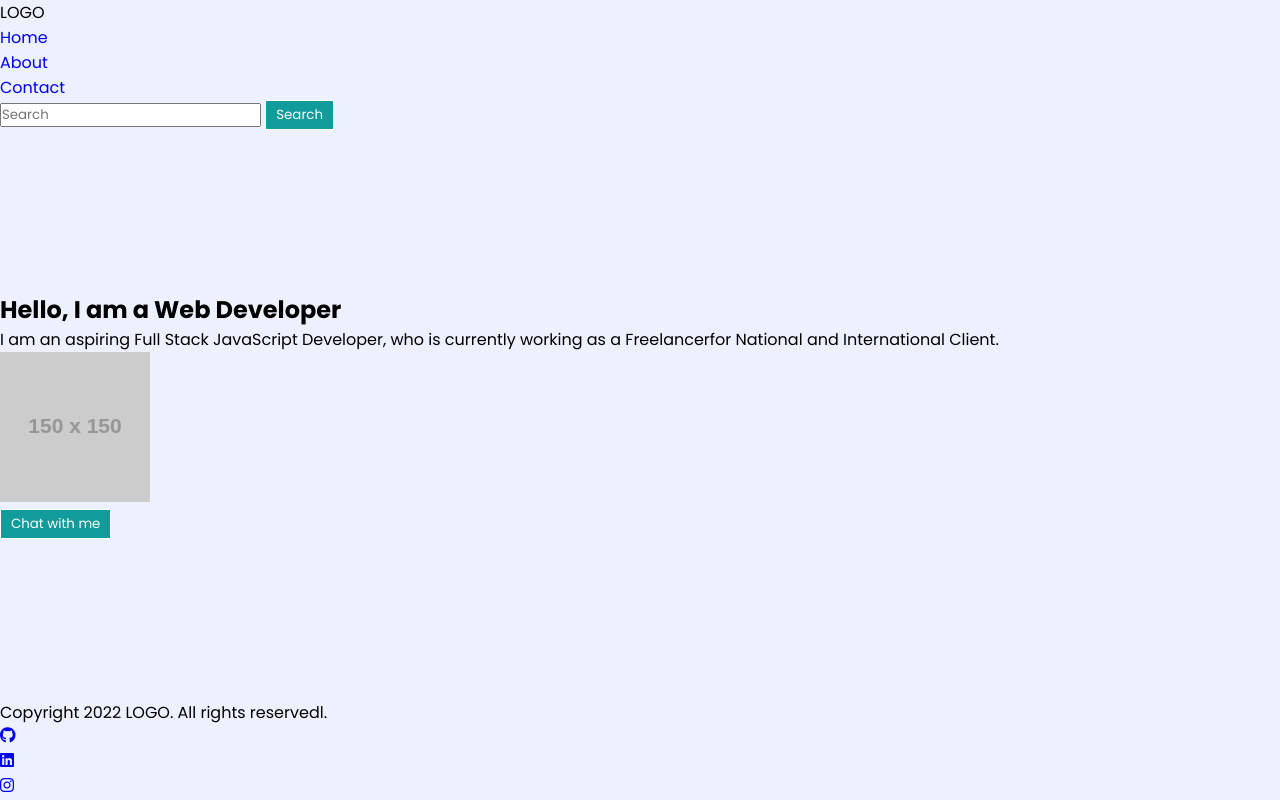
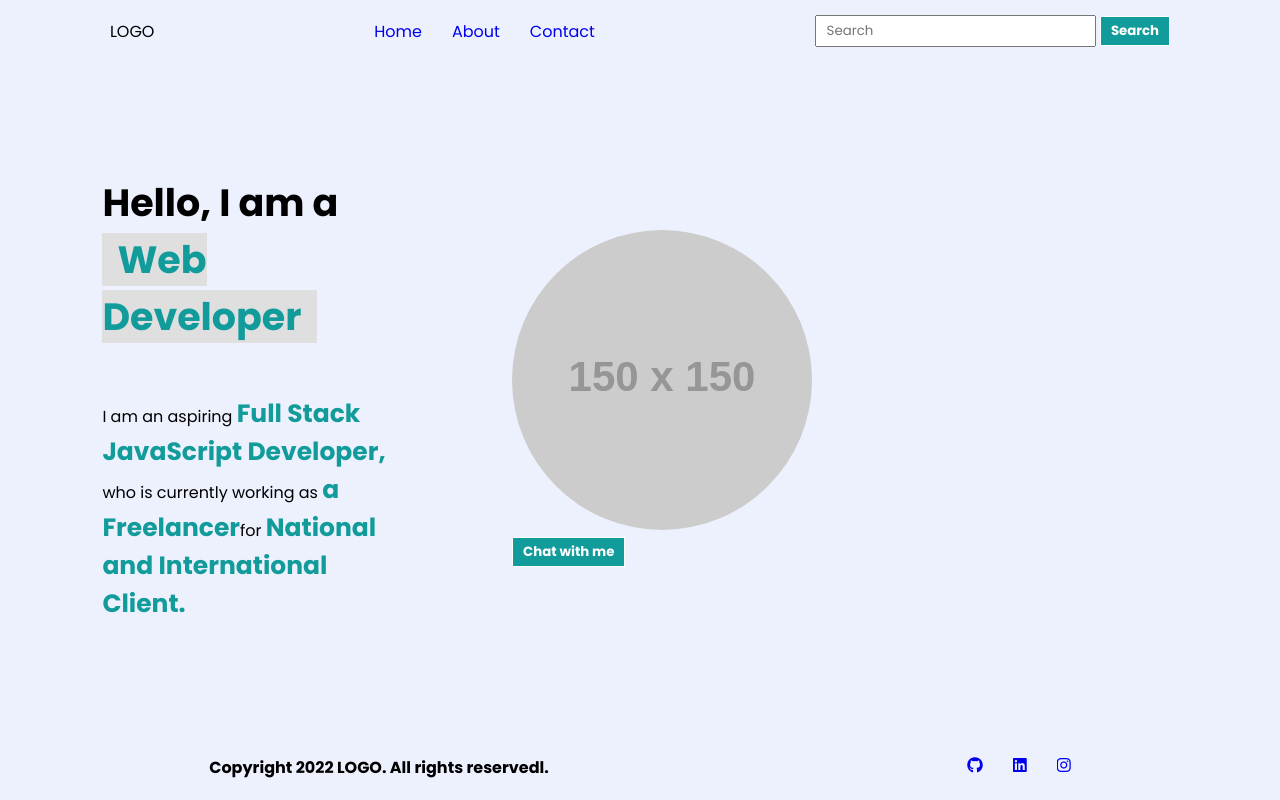
Before and after one commit to Abhishek-Gour/Pw_projects, a plain HTML site: page index2.html in a window 1280 px wide. Drawn offline with Linux system fonts and the light colour scheme; placeholder pictures from the web are drawn by us.

Commit message:
style2.css commited to staging area

```diff
--- a/style2.css
+++ b/style2.css
@@ -28,4 +28,121 @@ button {
     color: white;
     padding: 4px 10px;
     border: 1px solid white;
+    font-weight: 700;
+    width: fit-content;
 }
+
+button:hover {
+    background-color: white;
+    color: rgb(18,155,155);
+    border: 1px solid black;
+    cursor: pointer;
+}
+
+header {
+    padding: 15px 0;
+}
+nav {
+    display: flex;
+    width: 100%;
+    align-items: center;
+    justify-content: space-around;
+}
+
+nav.logo {
+    font-weight: 700;
+    font-size: 25px;
+}
+
+nav ul {
+    display: flex;
+    align-items: center;
+    gap: 30px;
+    font-weight: 500;
+}
+
+nav ul li:hover {
+    text-decoration: underline;
+    font-weight: 900;
+}
+
+.search-feild {
+    display: flex;
+    gap: 30px;
+}
+
+input {
+    padding: 4px 10px;
+}
+
+.hero-section {
+    display: flex;
+    align-items: center;
+}
+
+.hero-left-section {
+    width: 60%;
+    padding: 0 8%;
+}
+
+.hero-left-section h1 {
+    /* color: rgb(18,155,155); */
+    font-weight: 800;
+    font-size: 38px;
+    margin-bottom: 20px;
+}
+
+.hero-left-section h1 span {
+    color: rgb(18,155,155);
+    font-weight: 900;
+    background-color: #dfdfe0;
+    padding: 0 15px;
+}
+
+.hero-left-section p {
+    font-weight: 500;
+}
+
+.hero-left-section p span {
+    font-size: 25px;
+    font-weight: 700;
+    color: rgb(18, 155, 155);
+}
+
+.hero-left-section {
+    display: flex;
+    flex-direction: column;
+    width: 40%;
+    align-items: center;
+    justify-content: center;
+    gap: 30px;
+}
+
+.hero-right-section-btn {
+    display: flex;
+    align-items: center;
+    gap: 30px;
+}
+
+.hero-right-section img {
+    height: 300px;
+    width: 300px;
+    border-radius: 50%;
+}
+
+footer {
+    font-weight: 600;
+    display: flex;
+    padding: 20px 0;
+    justify-content: space-around;
+}
+
+footer ul {
+    display: flex;
+    align-items: center;
+    gap: 30px;
+}
+
+footer ul li i:hover {
+    text-decoration: underline;
+}
```
Also changed, not shown: practice.html (deleted, +0 -12 lines), 2 other files.
